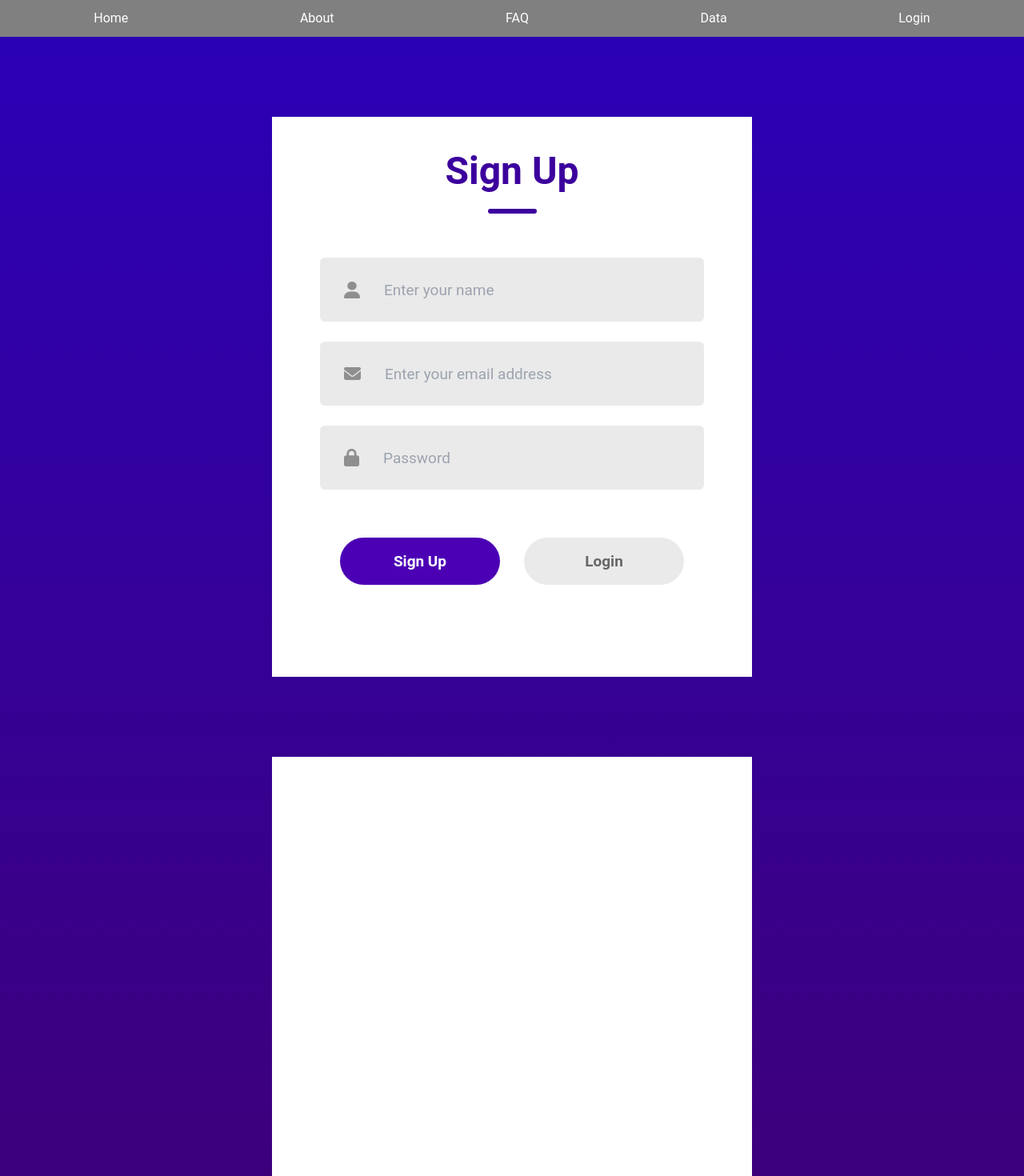
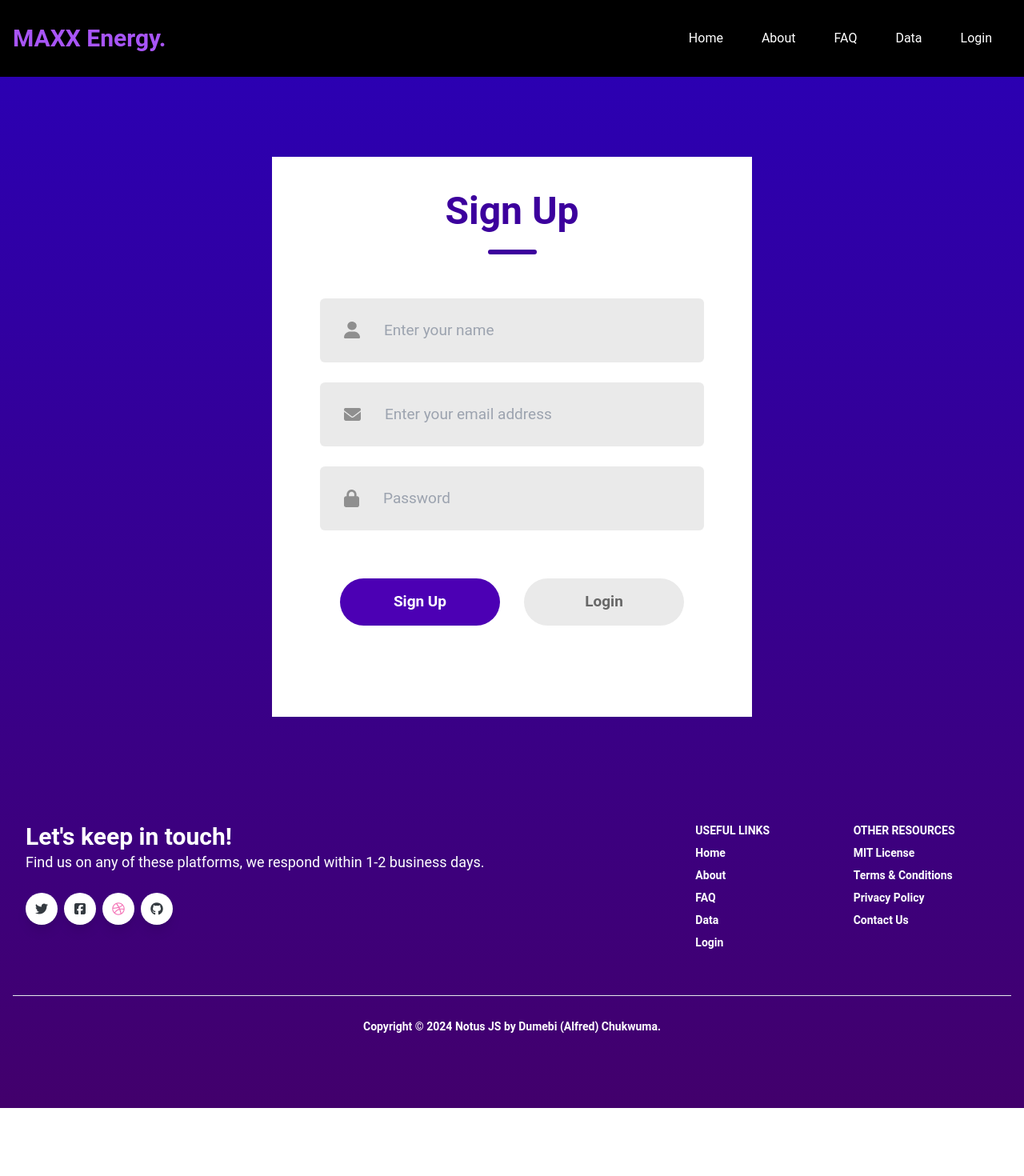
Before and after one commit to Maxx-Energy-Internship-Summer-24/solar-plant-website, a React (Create React App) app in the folder frontend/: page /login in a window 1280 px wide. Shown: the top 1470 px of the page at 80% size. After the commit the page ends 1385 px from the top, so only its background shows below. Built offline with nearby package versions, Linux system fonts and the light colour scheme.

Commit message:
updated navbar and footer

```diff
--- a/frontend/package.json
+++ b/frontend/package.json
@@ -12,6 +12,7 @@
     "mdb-react-ui-kit": "^8.0.0",
     "react": "^18.3.1",
     "react-dom": "^18.3.1",
+    "react-icons": "^5.3.0",
     "react-router-dom": "^6.26.1",
     "react-scripts": "^5.0.1",
     "web-vitals": "^2.1.4",
--- a/frontend/public/index.html
+++ b/frontend/public/index.html
@@ -3,6 +3,8 @@
   <head>
     <meta charset="utf-8" />
     <link rel="icon" href="%PUBLIC_URL%/favicon.ico" />
+    <link rel="stylesheet" href="https://cdnjs.cloudflare.com/ajax/libs/font-awesome/6.0.0-beta3/css/all.min.css">
+
     <meta name="viewport" content="width=device-width, initial-scale=1" />
     <meta name="theme-color" content="#000000" />
     <meta
--- a/frontend/src/components/Footer.jsx
+++ b/frontend/src/components/Footer.jsx
@@ -1,88 +1,87 @@
 import React from 'react';
-import {
-  MDBFooter,
-  MDBContainer,
-  MDBCol,
-  MDBRow,
-} from 'mdb-react-ui-kit';
+import { Link } from 'react-router-dom';
 
-export default function App() {
+const Footer = () => {
+  const currentYear = new Date().getFullYear();
+
   return (
-    <MDBFooter className='bg-secondary text-white'>
-      <MDBContainer className='p-4'>
-        <MDBRow>
-          <MDBCol lg="6" md="12" className='mb-4 mb-md-0'>
-            <h5 className='text-uppercase'>Footer Content</h5>
-
-            <p>
-              Lorem ipsum dolor sit amet consectetur, adipisicing elit. Iste atque ea quis molestias.
-              Fugiat pariatur maxime quis culpa corporis vitae repudiandae aliquam voluptatem veniam,
-              est atque cumque eum delectus sint!
-            </p>
-          </MDBCol>
-
-          <MDBCol lg="3" md="6" className='mb-4 mb-md-0'>
-            <h5 className='text-uppercase'>Links</h5>
-
-            <ul className='list-unstyled mb-0'>
+    <footer className="relative bg-blueGray-200 pt-8 pb-6 w-full">
+      <div className="mx-auto px-4">
+        <div className="flex flex-wrap lg:text-left">
+          <div className="w-full lg:w-6/12 px-4">
+            <h4 className="text-3xl font-semibold text-white">Let's keep in touch!</h4>
+            <h5 className="text-lg mt-0 mb-2 text-white">
+              Find us on any of these platforms, we respond within 1-2 business days.
+            </h5>
+            <div className="mt-6 lg:mb-0 mb-6 flex flex-wrap">
+              <button className="bg-white text-lightBlue-400 shadow-lg font-normal h-10 w-10 flex items-center justify-center rounded-full outline-none focus:outline-none mr-2 mb-2" type="button">
+                <i className="fab fa-twitter"></i>
+              </button>
+              <button className="bg-white text-lightBlue-600 shadow-lg font-normal h-10 w-10 flex items-center justify-center rounded-full outline-none focus:outline-none mr-2 mb-2" type="button">
+                <i className="fab fa-facebook-square"></i>
+              </button>
+              <button className="bg-white text-pink-400 shadow-lg font-normal h-10 w-10 flex items-center justify-center rounded-full outline-none focus:outline-none mr-2 mb-2" type="button">
+                <i className="fab fa-dribbble"></i>
+              </button>
+              <button className="bg-white text-blueGray-800 shadow-lg font-normal h-10 w-10 flex items-center justify-center rounded-full outline-none focus:outline-none mr-2 mb-2" type="button">
+                <i className="fab fa-github"></i>
+              </button>
+            </div>
+          </div>
+          <div className="w-full lg:w-6/12 px-4">
+            <div className="flex flex-wrap mb-6">
+              <div className="w-full lg:w-4/12 px-4 ml-auto">
+                <span className="block uppercase text-white text-sm font-semibold mb-2">Useful Links</span>
+                <ul className="list-unstyled">
                   <li>
-                <a href='#!' className='text-white'>
-                  Link 1
-                </a>
+                    <Link className="text-white hover:text-black font-semibold block pb-2 text-sm" to="/">Home</Link>
                   </li>
                   <li>
-                <a href='#!' className='text-white'>
-                  Link 2
-                </a>
+                    <Link className="text-white hover:text-black font-semibold block pb-2 text-sm" to="/about">About</Link>
                   </li>
                   <li>
-                <a href='#!' className='text-white'>
-                  Link 3
-                </a>
+                    <Link className="text-white hover:text-black font-semibold block pb-2 text-sm" to="/faq">FAQ</Link>
                   </li>
                   <li>
-                <a href='#!' className='text-white'>
-                  Link 4
-                </a>
+                    <Link className="text-white hover:text-black font-semibold block pb-2 text-sm" to="/data">Data</Link>
+                  </li>
+                  <li>
+                    <Link className="text-white hover:text-black font-semibold block pb-2 text-sm" to="/login">Login</Link>
                   </li>
                 </ul>
-          </MDBCol>
-
-          <MDBCol lg="3" md="6" className='mb-4 mb-md-0'>
-            <h5 className='text-uppercase mb-0'>Links</h5>
-
-            <ul className='list-unstyled'>
+              </div>
+              <div className="w-full lg:w-4/12 px-4">
+                <span className="block uppercase text-white text-sm font-semibold mb-2">Other Resources</span>
+                <ul className="list-unstyled">
                   <li>
-                <a href='#!' className='text-white'>
-                  Link 1
-                </a>
+                    <Link className="text-white hover:text-black font-semibold block pb-2 text-sm" to="/license">MIT License</Link>
                   </li>
                   <li>
-                <a href='#!' className='text-white'>
-                  Link 2
-                </a>
+                    <Link className="text-white hover:text-black font-semibold block pb-2 text-sm" to="/terms">Terms & Conditions</Link>
                   </li>
                   <li>
-                <a href='#!' className='text-white'>
-                  Link 3
-                </a>
+                    <Link className="text-white hover:text-black font-semibold block pb-2 text-sm" to="/privacy">Privacy Policy</Link>
                   </li>
                   <li>
-                <a href='#!' className='text-white'>
-                  Link 4
-                </a>
+                    <Link className="text-white hover:text-black font-semibold block pb-2 text-sm" to="/contact">Contact Us</Link>
                   </li>
                 </ul>
-          </MDBCol>
-        </MDBRow>
-      </MDBContainer>
+              </div>
+            </div>
+          </div>
+        </div>
+        <hr className="my-6 border-blueGray-300" />
+        <div className="flex flex-wrap items-center md:justify-between justify-center">
+          <div className="w-full md:w-4/12 px-4 mx-auto text-center">
+            <div className="text-sm text-white font-semibold py-1">
+              Copyright © {currentYear} Notus JS by
+              <a href="https://www.linkedin.com/in/dumebi-chukwuma-1a914a258/" className="text-white hover:text-black"> Dumebi (Alfred) Chukwuma.</a>
+            </div>
+          </div>
+        </div>
+      </div>
+    </footer>
+  );
+};
 
-      <div className='text-center p-3' style={{ backgroundColor: 'rgba(0, 0, 0, 0.2)' }}>
-        © 2020 Copyright:
-        <a className='text-white' href='https://mdbootstrap.com/'>
-          MDBootstrap.com
-        </a>
-      </div>
-    </MDBFooter>
-  );
-}
+export default Footer;
--- a/frontend/src/components/Navbar.jsx
+++ b/frontend/src/components/Navbar.jsx
@@ -1,23 +1,73 @@
-import React from 'react';
+import React, { useState } from 'react';
+import { AiOutlineClose, AiOutlineMenu } from 'react-icons/ai';
 import { Link } from 'react-router-dom';
 
-const Navbar= () => {
-  const navbarStyle = {
-    backgroundColor: 'gray',
-    padding: '10px',
-    display: 'flex',
-    justifyContent: 'space-around',
-    color: 'white',
+const Navbar = () => {
+  // State to manage the navbar's visibility
+  const [nav, setNav] = useState(false);
+
+  // Toggle function to handle the navbar's display
+  const handleNav = () => {
+    setNav(!nav);
   };
 
+  // Array containing navigation items
+  const navItems = [
+    { id: 1, text: 'Home', to: '/' },
+    { id: 2, text: 'About', to: '/About' },
+    { id: 3, text: 'FAQ', to: '/FAQ' },
+    { id: 4, text: 'Data', to: '/Data' },
+    { id: 5, text: 'Login', to: '/Login' },
+  ];
+
   return (
-    <nav style={navbarStyle}>
-      <Link to="/" style={{ color: 'white', textDecoration: 'none' }}>Home</Link>
-      <Link to="/About" style={{ color: 'white', textDecoration: 'none' }}>About</Link>
-      <Link to="/FAQ" style={{ color: 'white', textDecoration: 'none' }}>FAQ</Link>
-      <Link to="/Data" style={{ color: 'white', textDecoration: 'none' }}>Data</Link>
-      <Link to="/Login" style={{ color: 'white', textDecoration: 'none' }}>Login</Link>
-    </nav>
+    <div className='bg-black flex justify-between items-center h-24 w-full px-4 text-white'>
+      {/* Logo */}
+      <h1 className='text-3xl font-bold text-purple-500'>MAXX Energy.</h1>
+
+      {/* Desktop Navigation */}
+      <ul className='hidden md:flex'>
+        {navItems.map(item => (
+          <li
+            key={item.id}
+            className='p-4 hover:bg-purple-500 rounded-xl m-2 cursor-pointer duration-300 hover:text-white'
+          >
+            <Link to={item.to} style={{ color: 'white', textDecoration: 'none' }}>
+              {item.text}
+            </Link>
+          </li>
+        ))}
+      </ul>
+
+      {/* Mobile Navigation Icon */}
+      <div onClick={handleNav} className='block md:hidden'>
+        {nav ? <AiOutlineClose size={20} /> : <AiOutlineMenu size={20} />}
+      </div>
+
+      {/* Mobile Navigation Menu */}
+      <ul
+        className={
+          nav
+            ? 'fixed md:hidden left-0 top-0 w-[60%] h-full border-r border-r-gray-900 bg-[#000300] ease-in-out duration-500'
+            : 'ease-in-out w-[60%] duration-500 fixed top-0 bottom-0 left-[-100%]'
+        }
+      >
+        {/* Mobile Logo */}
+        <h1 className='text-3xl font-bold text-purple-500 m-4'>MAXX Energy.</h1>
+
+        {/* Mobile Navigation Items */}
+        {navItems.map(item => (
+          <li
+            key={item.id}
+            className='p-4 border-b rounded-xl hover:bg-purple-500 duration-300 hover:text-white cursor-pointer border-gray-600'
+          >
+            <Link to={item.to} style={{ color: 'white', textDecoration: 'none' }}>
+              {item.text}
+            </Link>
+          </li>
+        ))}
+      </ul>
+    </div>
   );
 };
 
--- a/frontend/src/index.js
+++ b/frontend/src/index.js
@@ -3,6 +3,8 @@ import ReactDOM from 'react-dom/client';
 import './index.css';
 import App from './App';
 import reportWebVitals from './reportWebVitals';
+import '@fortawesome/fontawesome-free/css/all.min.css';
+
 
 const root = ReactDOM.createRoot(document.getElementById('root'));
 root.render(
```
Also changed, not shown: 2 other files (tests, documents, lock files or other folders). Lines whose indentation alone changed are shown as unchanged.
